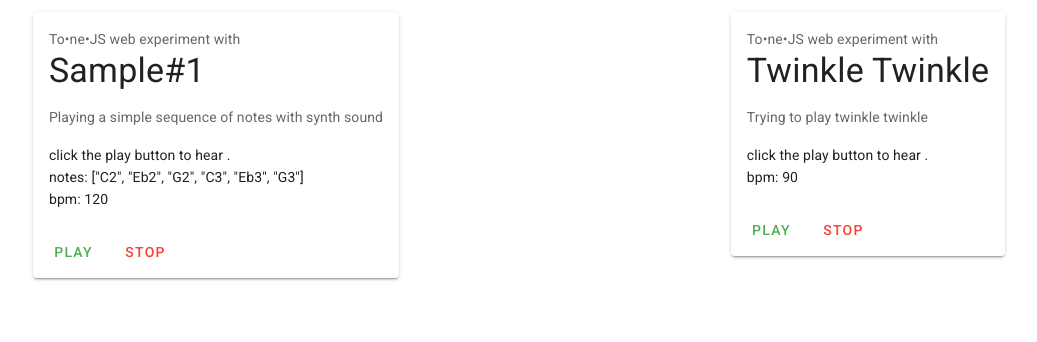
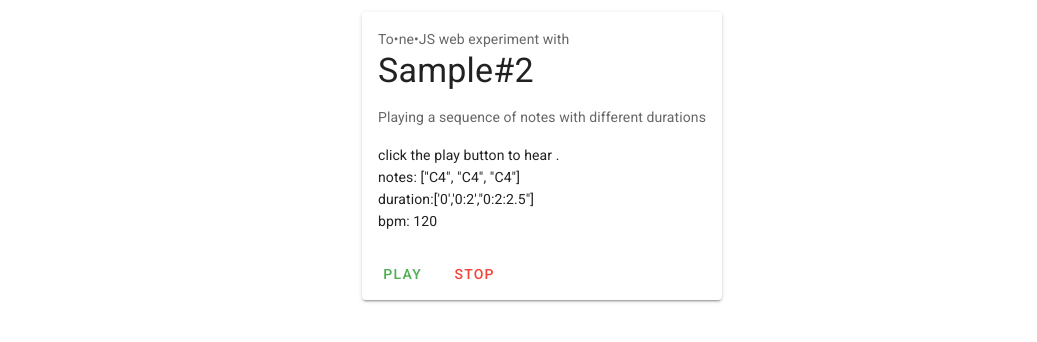
Before and after one commit to Dantonyswamy/magentamusic-vue, a Vue app: page / in a window 1280 px wide. Shown: the top 342 px of the page, without its empty margins (98-1135 px from the left). Built offline with nearby package versions, Linux system fonts and the light colour scheme.

Commit message:
Constructed a meaningful melody loop
Implemented the use of schedule, loop and setlooppoints to construct a meaningful tune loop.

```diff
--- a/src/App.vue
+++ b/src/App.vue
@@ -1,12 +1,9 @@
 <template>
   <v-app>
     <v-content>
-      <v-row>
-        <v-col cols="6">
-          <tone1></tone1>
-        </v-col>
-        <v-col cols="6">
-          <twinkle></twinkle>
+      <v-row align="center" justify="center">
+        <v-col>
+          <tone2></tone2>
         </v-col>
       </v-row>
     </v-content>
@@ -14,13 +11,13 @@
 </template>
 
 <script>
-import tone1 from "./components/tone1";
-import twinkle from "./components/twinkle";
+//import tone1 from "./components/tone1";
+import tone2 from "./components/tone2";
 export default {
   name: "App",
   components: {
-    tone1,
-    twinkle
+    // tone1,
+    tone2
   },
   data: () => ({
     //
--- /dev/null
+++ b/src/components/tone2.vue
@@ -0,0 +1,75 @@
+<template>
+  <v-container fluid>
+    <v-col cols="12">
+      <v-row align="center" justify="center">
+        <v-card class="mx-auto" max-width="400">
+          <v-card-text>
+            <div>To•ne•JS web experiment with</div>
+            <p class="display-1 text--primary">
+              Sample#2
+            </p>
+            <p>
+              Playing a sequence of notes with different durations
+            </p>
+            <div class="text--primary">
+              click the play button to hear .<br />
+              notes: ["C4", "C4", "C4"]<br />
+              duration:['0','0:2',"0:2:2.5"]<br />
+              bpm: 120<br />
+            </div>
+          </v-card-text>
+          <v-card-actions>
+            <v-btn text color="green" @click="startSyn">
+              Play
+            </v-btn>
+            <v-btn text color="red" @click="stopSyn">
+              Stop
+            </v-btn>
+          </v-card-actions>
+        </v-card>
+      </v-row>
+    </v-col>
+  </v-container>
+</template>
+<script>
+import Tone from "tone";
+
+export default {
+  data() {
+    return {
+      synth: new Tone.Synth().toMaster()
+    };
+  },
+  created() {
+    Tone.Transport.schedule(time => {
+      this.triggerSynth(time);
+    }, 0);
+    Tone.Transport.schedule(time => {
+      this.triggerSynth2(time);
+    }, "0:2");
+    Tone.Transport.schedule(time => {
+      this.triggerSynth2(time);
+    }, "0:2:2.5");
+
+    Tone.Transport.bpm.value = 120;
+    Tone.Transport.loop = true;
+    Tone.Transport.setLoopPoints(0, "1m");
+  },
+
+  methods: {
+    triggerSynth(time) {
+      this.synth.triggerAttackRelease("C4", "8n", time);
+    },
+    triggerSynth2(time) {
+      this.synth.triggerAttackRelease("Eb2", "8n", time);
+    },
+
+    startSyn() {
+      Tone.Transport.start();
+    },
+    stopSyn() {
+      Tone.Transport.stop();
+    }
+  }
+};
+</script>
```
Also changed, not shown: src/components/music.vue (+0 -15 lines).
